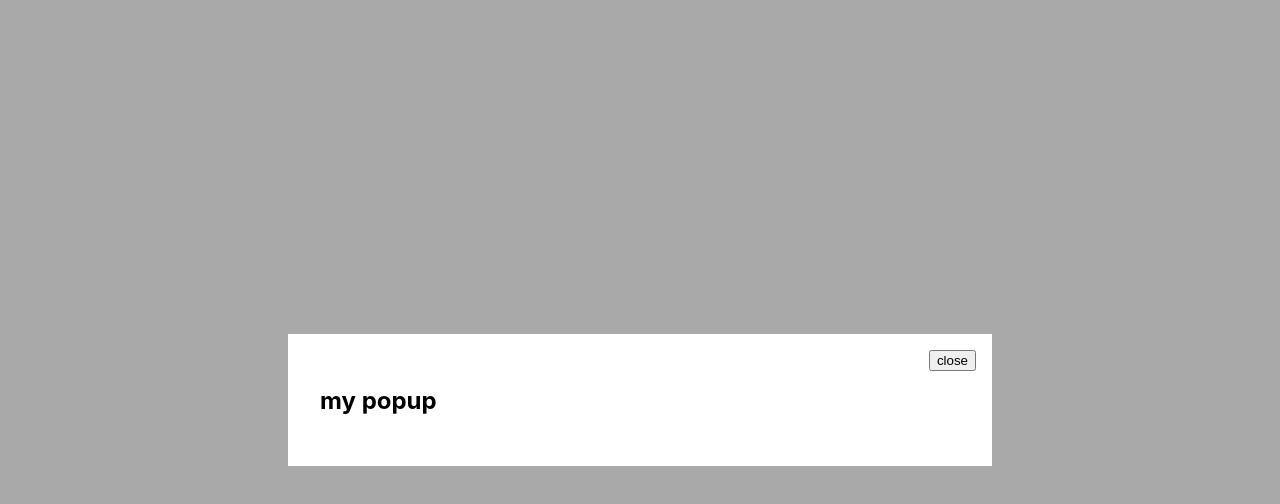
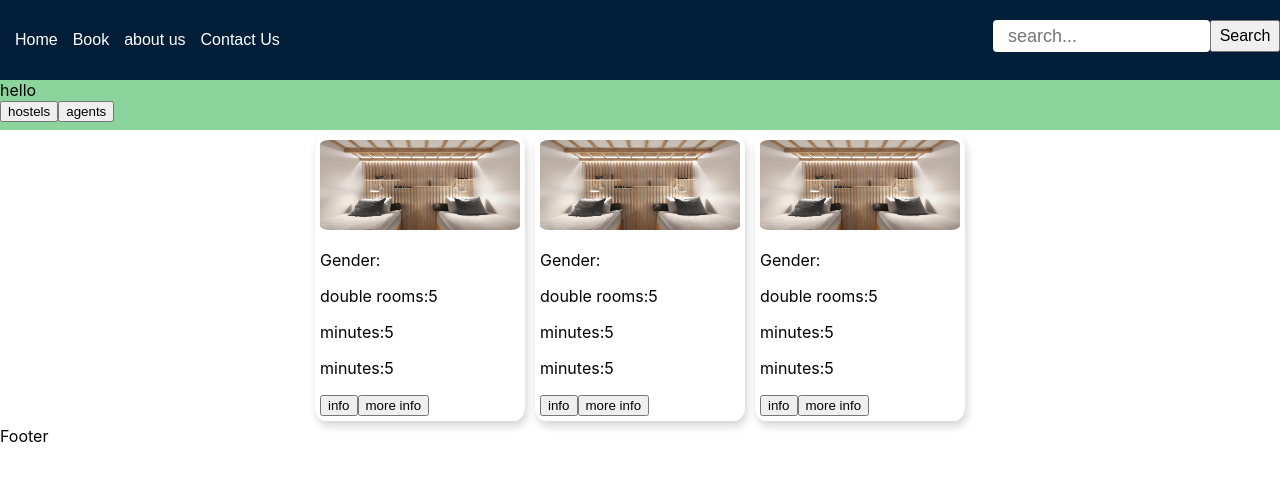
Before and after one commit to Nyirongo2000/chikandaLandloard, a React (Create React App) app: page / in a window 1280 px wide. Shown: the top 504 px of the page. Built offline with nearby package versions, Linux system fonts and the light colour scheme.

Commit message:
popup to view more details done

```diff
--- a/src/components/DamyData.js
+++ b/src/components/DamyData.js
@@ -2,7 +2,9 @@ import React from 'react'
 import './DammyData.css'
 import Hostel from "../resources/hostel.jpg";
 import PopUpDetails from './PopUpDetails';
+import { useState } from 'react';
 const DamyData = () => {
+  const [buttonPopup,setButtonPopup]= useState(false);
   return (
     <div>
       <div id="makeFull">
@@ -18,26 +20,82 @@ const DamyData = () => {
               <p>minutes:5</p>
             </div>
             <button>info </button>
-            <button>more info</button>
-            <PopUpDetails trigger={true}>
+            <button
+              className="close-modal"
+              onClick={() => setButtonPopup(true)}
+            >
+              more info
+            </button>
+            <PopUpDetails trigger={buttonPopup} setTrigger={setButtonPopup}>
               <h2>my popup</h2>
+              <div>
+                <div className="leftDetails">
+                  <p> image slider</p>
+                  <img src={Hostel} alt="Developer1" />
+                </div>
+                <div className="rightDetails"></div>
+              </div>
             </PopUpDetails>
-          </div>
-        </div>
-        <div class="gallery">
-          <a target="_blank" href="../data/dumy.jpg">
-            <img src={Hostel} alt="Developer1" />
-          </a>
-          <div class="desc  dark:text-gray-400">
-            bsc computer science, profficient in FullStack Development
           </div>
         </div>
         <div class="gallery">
           <a target="_blank" href="img_mountains.jpg">
             <img src={Hostel} alt="Developer1" />
           </a>
-          <div class="desc  dark:text-gray-400">
-            bsc computer science, profficient in FullStack Development
+          <div className="text-red-400">
+            <div>
+              <p>Gender:</p>
+              <p>double rooms:5</p>
+              <p>minutes:5</p>
+              <p>minutes:5</p>
+            </div>
+            <button>info </button>
+            <button
+              className="close-modal"
+              onClick={() => setButtonPopup(true)}
+            >
+              more info
+            </button>
+            <PopUpDetails trigger={buttonPopup} setTrigger={setButtonPopup}>
+              <h2>my popup</h2>
+              <div>
+                <div className="leftDetails">
+                  <p> image slider</p>
+                  <img src={Hostel} alt="Developer1" />
+                </div>
+                <div className="rightDetails"></div>
+              </div>
+            </PopUpDetails>
+          </div>
+        </div>
+        <div class="gallery">
+          <a target="_blank" href="img_mountains.jpg">
+            <img src={Hostel} alt="Developer1" />
+          </a>
+          <div className="text-red-400">
+            <div>
+              <p>Gender:</p>
+              <p>double rooms:5</p>
+              <p>minutes:5</p>
+              <p>minutes:5</p>
+            </div>
+            <button>info </button>
+            <button
+              className="close-modal"
+              onClick={() => setButtonPopup(true)}
+            >
+              more info
+            </button>
+            <PopUpDetails trigger={buttonPopup} setTrigger={setButtonPopup}>
+              <h2>my popup</h2>
+              <div>
+                <div className="leftDetails">
+                  <p> image slider</p>
+                  <img src={Hostel} alt="Developer1" />
+                </div>
+                <div className="rightDetails"></div>
+              </div>
+            </PopUpDetails>
           </div>
         </div>
       </div>
--- a/src/components/PopUpDetails.js
+++ b/src/components/PopUpDetails.js
@@ -4,7 +4,7 @@ function PopUpDetails(props) {
   return (props.trigger) ? (
     <div className="popup">
       <div className="popup-inner">
-        <button className="close-btn">close</button>
+        <button className="close-btn" onClick={() => props.setTrigger(false)}>close</button>
         {props.children}
       </div>
     </div>
```
